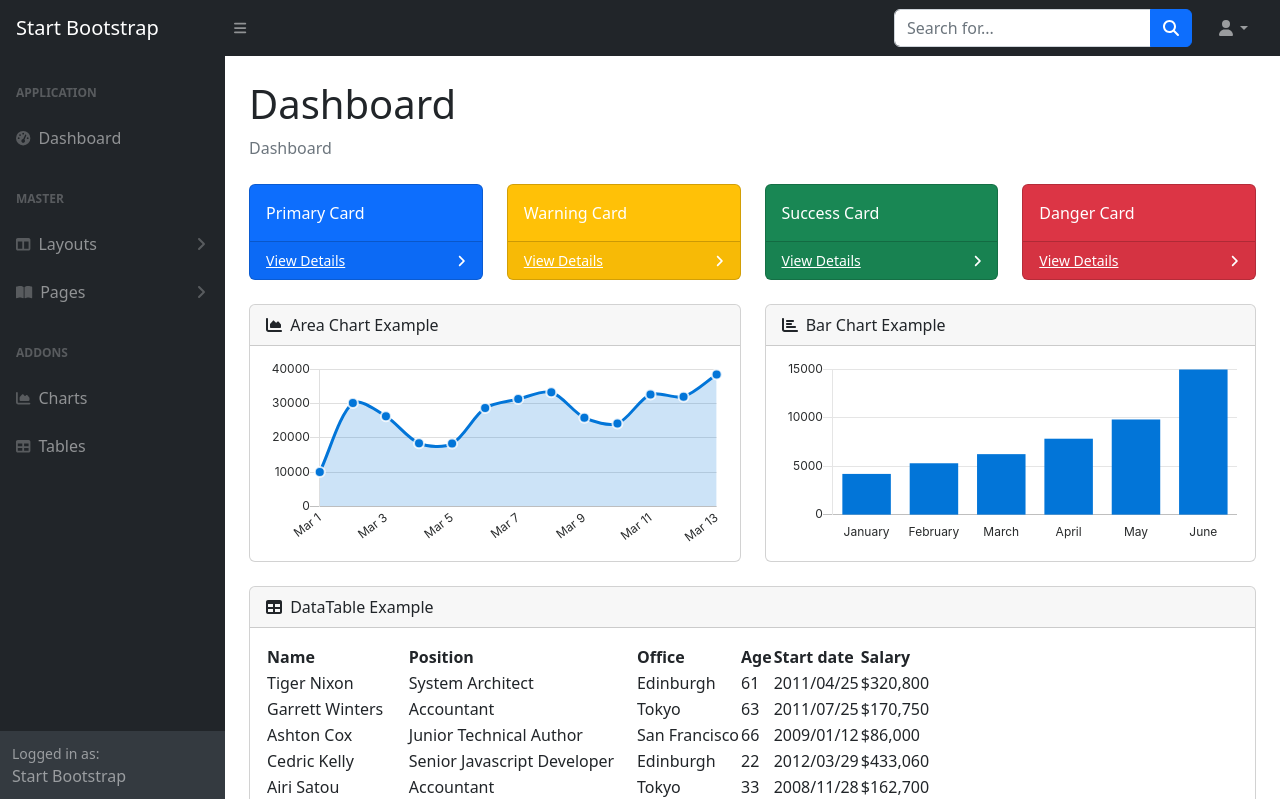
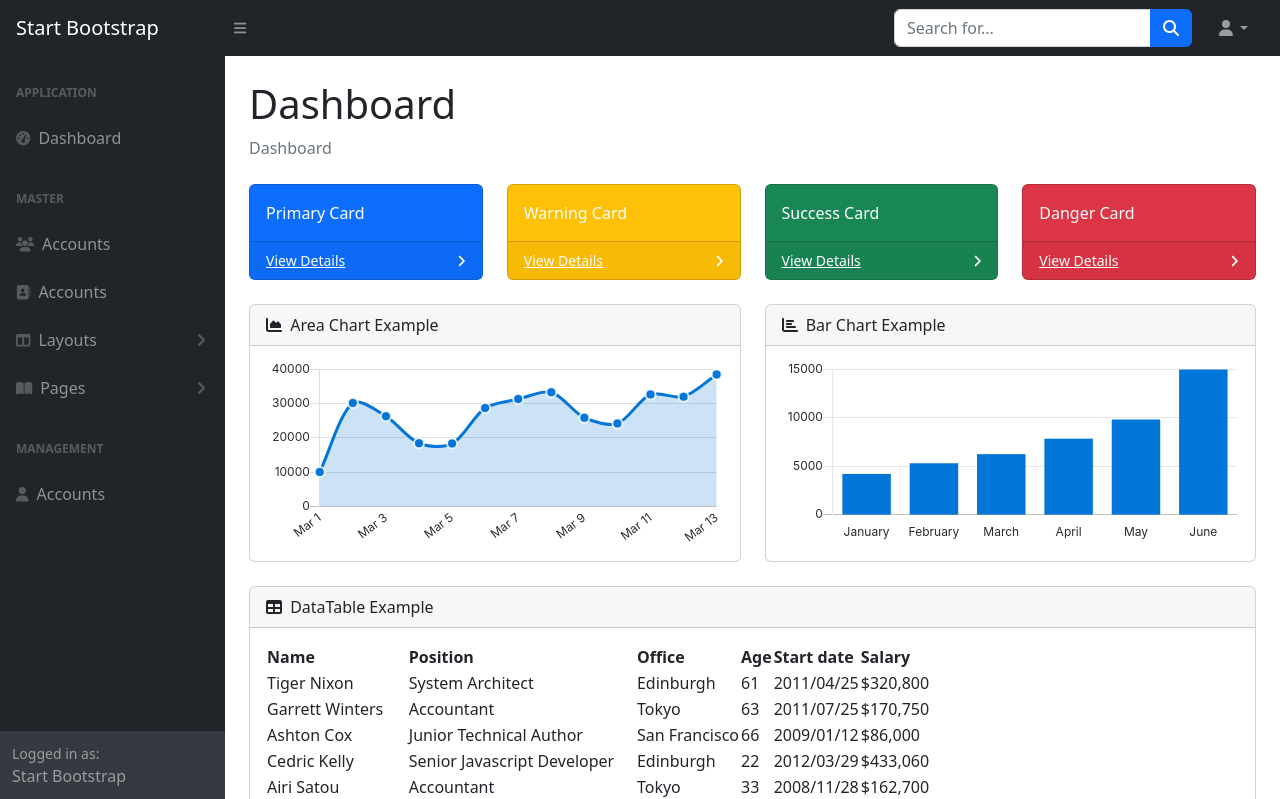
Before and after one commit to Jeda-Ngoding/Layanan-Desa, a PHP site: page /admin/index.php in a window 1280 px wide. Shown: the top 799 px of the page. Run offline with PHP 8.4, Linux system fonts and the light colour scheme; some libraries are stand-ins or nearby versions.

Commit message:
set header

```diff
--- a/admin/layouts/header.php
+++ b/admin/layouts/header.php
@@ -52,6 +52,14 @@
                             Dashboard
                         </a>
                         <div class="sb-sidenav-menu-heading">Master</div>
+                        <a class="nav-link" href="charts.html">
+                            <div class="sb-nav-link-icon"><i class="fas fa-users"></i></div>
+                            Accounts
+                        </a>
+                        <a class="nav-link" href="charts.html">
+                            <div class="sb-nav-link-icon"><i class="fas fa-address-book"></i></div>
+                            Accounts
+                        </a>
                         <a class="nav-link collapsed" href="#" data-bs-toggle="collapse" data-bs-target="#collapseLayouts" aria-expanded="false" aria-controls="collapseLayouts">
                             <div class="sb-nav-link-icon"><i class="fas fa-columns"></i></div>
                             Layouts
@@ -94,14 +102,10 @@
                                 </div>
                             </nav>
                         </div>
-                        <div class="sb-sidenav-menu-heading">Addons</div>
+                        <div class="sb-sidenav-menu-heading">Management</div>
                         <a class="nav-link" href="charts.html">
-                            <div class="sb-nav-link-icon"><i class="fas fa-chart-area"></i></div>
-                            Charts
-                        </a>
-                        <a class="nav-link" href="tables.html">
-                            <div class="sb-nav-link-icon"><i class="fas fa-table"></i></div>
-                            Tables
+                            <div class="sb-nav-link-icon"><i class="fas fa-user"></i></div>
+                            Accounts
                         </a>
                     </div>
                 </div>
```
